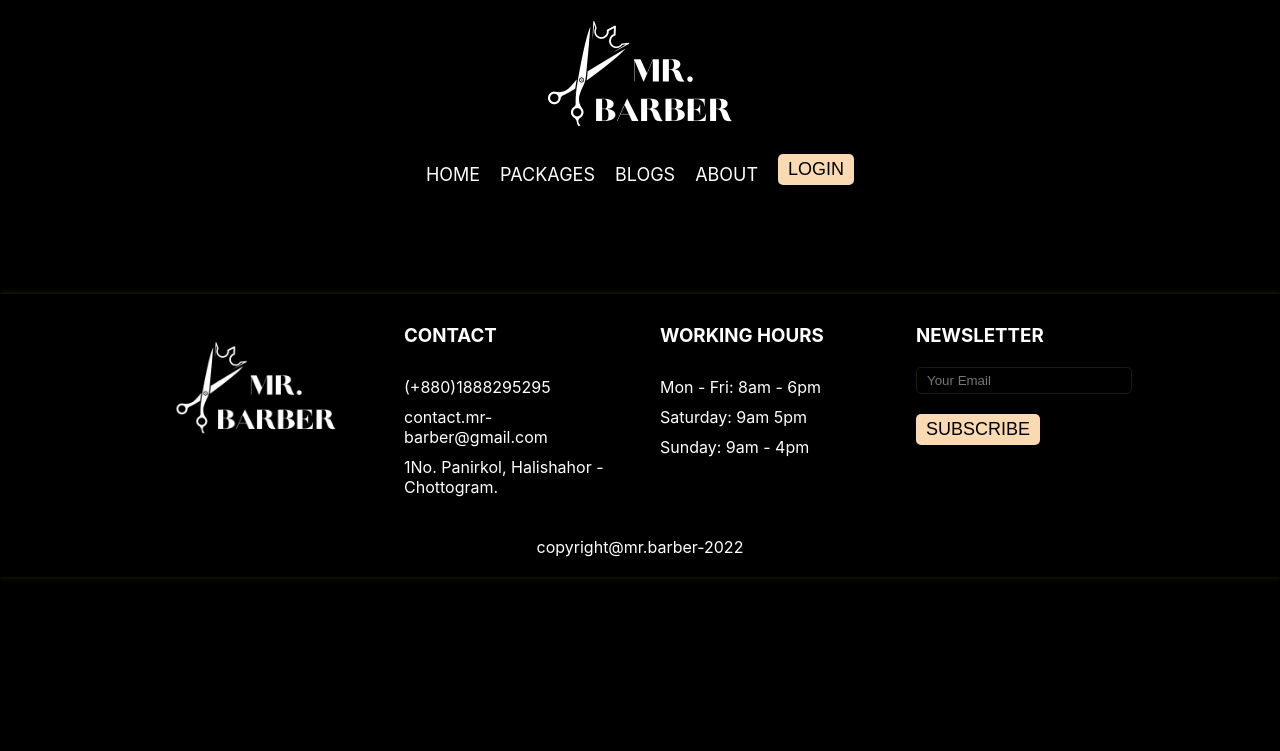
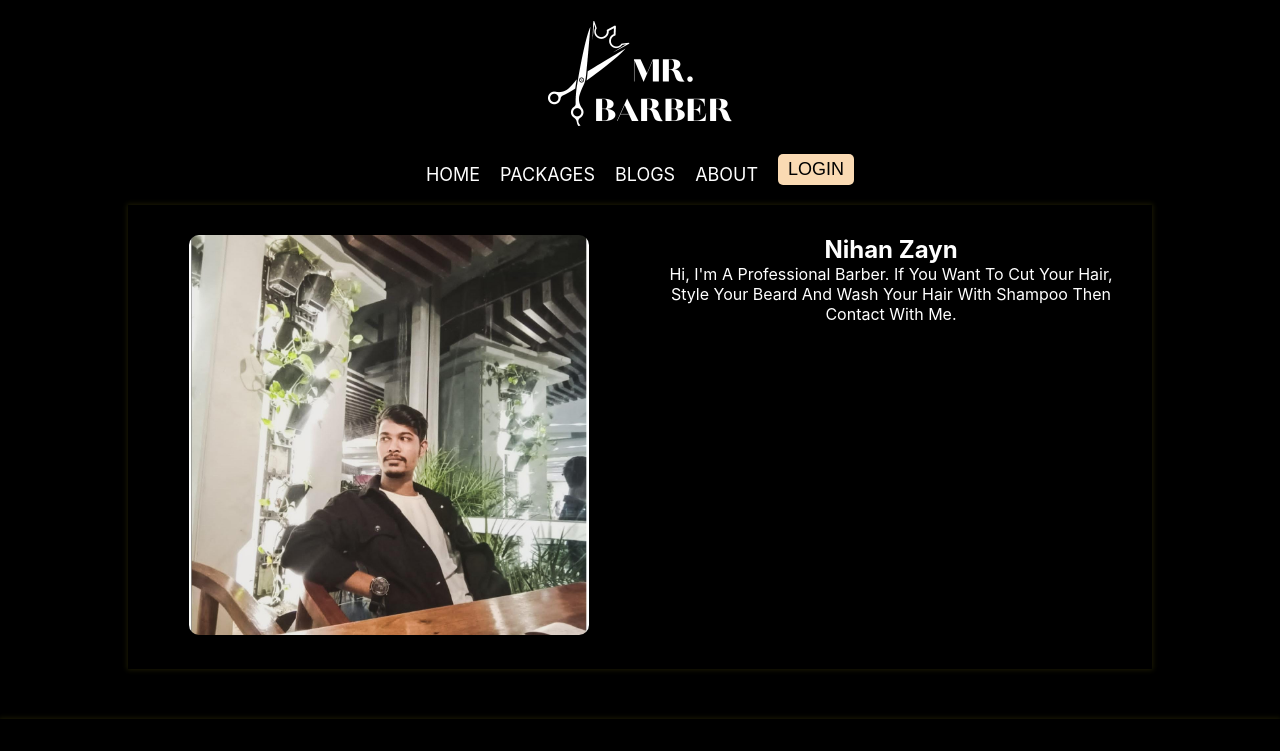
Before and after one commit to Ni-Han-402/Mr-Barber, a React (Create React App) app: page /about in a window 1280 px wide. Shown: the top 751 px of the page. Built offline with nearby package versions, Linux system fonts and the light colour scheme; no server answers.

Commit message:
About page Added

```diff
--- /dev/null
+++ b/src/component/About/About.css
@@ -0,0 +1,19 @@
+.about-container{
+    display: grid;
+    grid-template-columns: repeat(2, 1fr);
+    grid-gap: 20px ;
+    padding: 30px 20px;
+    box-shadow: 0px 0px 5px 1px #fff3251c;
+}
+.about-img img{
+    width: 100%;
+    max-width: 400px;
+    border-radius: 10px;
+}
+
+
+@media screen and (max-width: 600px) {
+    .about-container{
+        grid-template-columns: 1fr;
+    }
+}
--- a/src/component/About/About.js
+++ b/src/component/About/About.js
@@ -1,9 +1,21 @@
 import React from 'react';
+import aboutImage from '../../images/nihan.jpg'
+import './About.css'
 
 const About = () => {
     return (
         <div>
-            <h1>This is About</h1>
+            <div className="container">
+                <div className="about-container">
+                    <div className="about-img">
+                        <img src={aboutImage} alt="" />
+                    </div>
+                    <div className="about-content">
+                        <h2>Nihan Zayn</h2>
+                        <p>Hi, I'm A Professional Barber. If You Want To Cut Your Hair, Style Your Beard And Wash Your Hair With Shampoo Then Contact With Me.</p>
+                    </div>
+                </div>
+            </div>
         </div>
     );
 };
--- a/src/component/Auth/Login/Login.css
+++ b/src/component/Auth/Login/Login.css
@@ -29,3 +29,9 @@
     color: bisque;
     cursor: pointer;
 }
+
+@media screen and (max-width: 500px){
+        .form-content{
+            width: 300px;
+        }
+}
```
Also changed, not shown: src/images/nihan.jpg (added).
